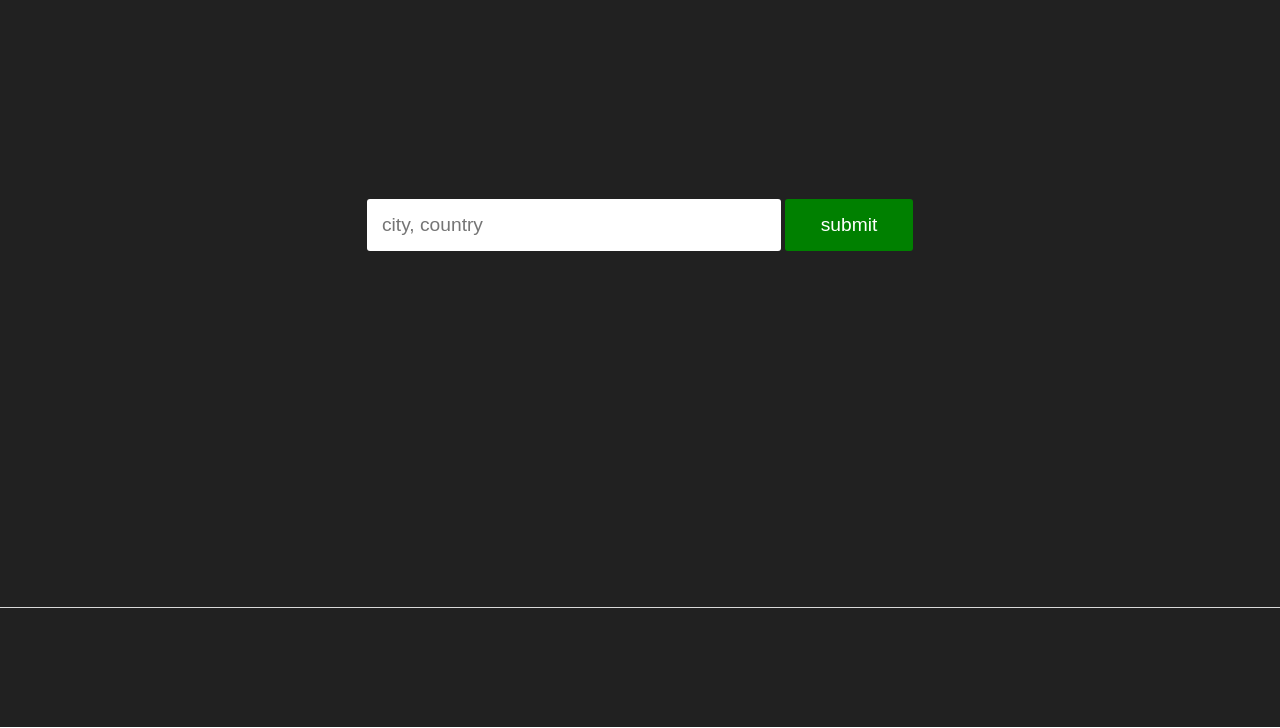
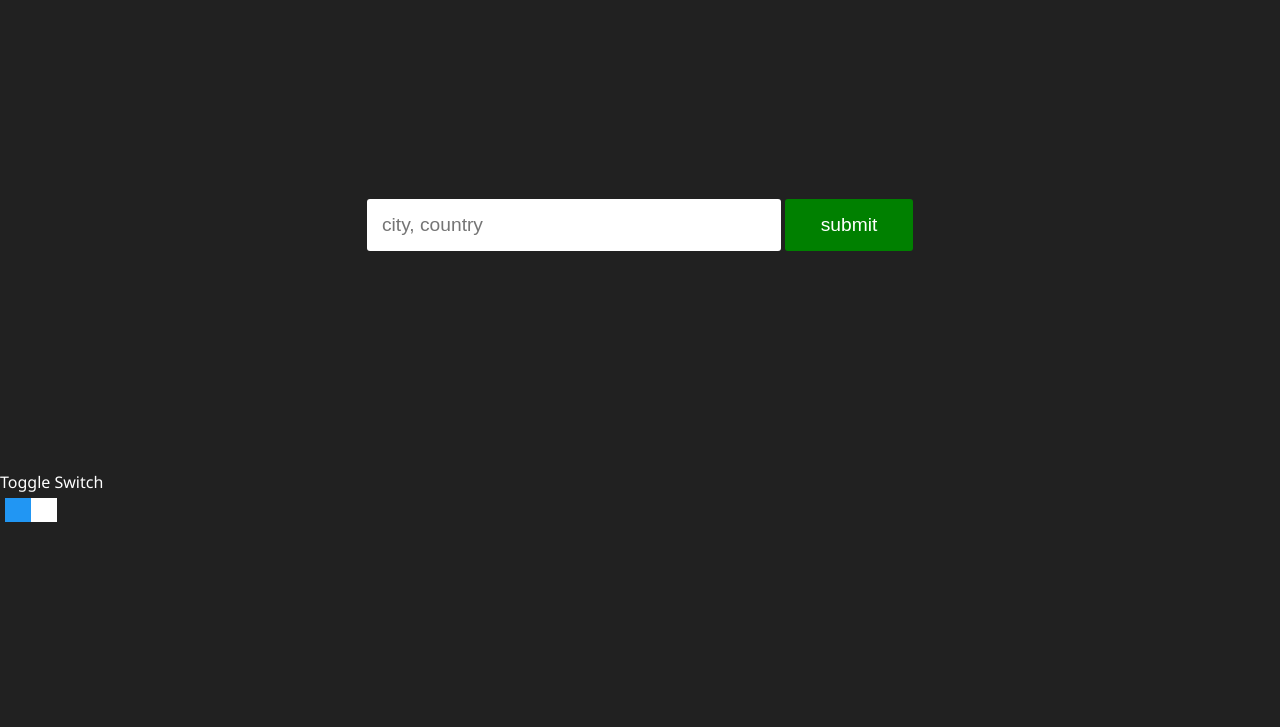
Before and after one commit to JamesOkunlade/weather-app, a website: page index.html in a window 1280 px wide. Shown: the part 73-801 px from the top of the page. Drawn offline with Linux system fonts and the light colour scheme; a web font is replaced by a local one.

Commit message:
toggle button added

```diff
--- a/assets/style.css
+++ b/assets/style.css
@@ -121,8 +121,8 @@ form input[type=submit] {
 }
 
 .container {
-  height: 30%;
-  border-bottom: 0.5px solid #d9d9d9;
+  /* height: 30%; */
+  /* border-bottom: 0.5px solid #d9d9d9; */
   display: flex;
 }
 
@@ -156,3 +156,59 @@ form input[type=submit] {
 .datetime h5, .location h5 {
 	margin-top: 35px;
 }
+
+
+
+/*  Toggle button styles  */
+
+/* The switch - the box around the slider */
+.switch {
+  position: relative;
+  display: inline-block;
+  width: 60px;
+  height: 34px;
+}
+
+/* Hide default HTML checkbox */
+.switch input {
+  opacity: 0;
+  width: 0;
+  height: 0;
+}
+
+/* The slider */
+.slider {
+  position: absolute;
+  cursor: pointer;
+  top: 0;
+  left: 0;
+  right: 0;
+  bottom: 0;
+  background-color: #ccc;
+  -webkit-transition: .4s;
+  transition: .4s;
+}
+
+.slider:before {
+  position: absolute;
+  content: "";
+  height: 24px;
+  width: 26px;
+  background-color: white;
+  -webkit-transition: .4s;
+  transition: .4s;
+}
+
+input:checked + .slider {
+  background-color: #2196F3;
+}
+
+input:focus + .slider {
+  box-shadow: 0 0 1px #2196F3;
+}
+
+input:checked + .slider:before {
+  -webkit-transform: translateX(26px);
+  -ms-transform: translateX(26px);
+  transform: translateX(26px);
+}
--- a/index.html
+++ b/index.html
@@ -37,6 +37,14 @@
 
      </div>
 
+     <h2>Toggle Switch</h2>
+      <label class="switch">
+        <input type="checkbox" id="myCheckbox" onchange="toggleCheck()" checked>
+        <span class="slider round"></span>
+      </label>
+
+
+
      <div class="footer">
        <div class="datetime">
          <h5 class="datetime"></h5>
```
